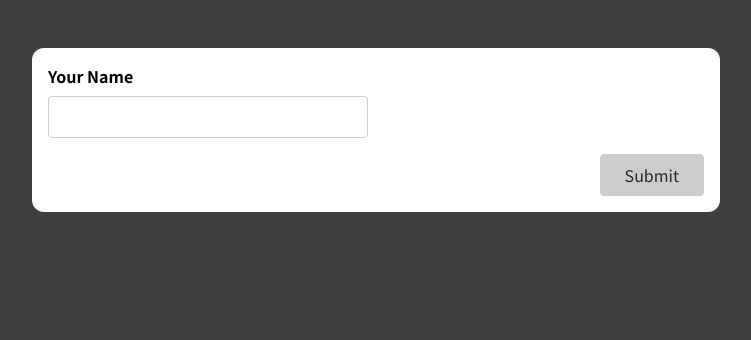
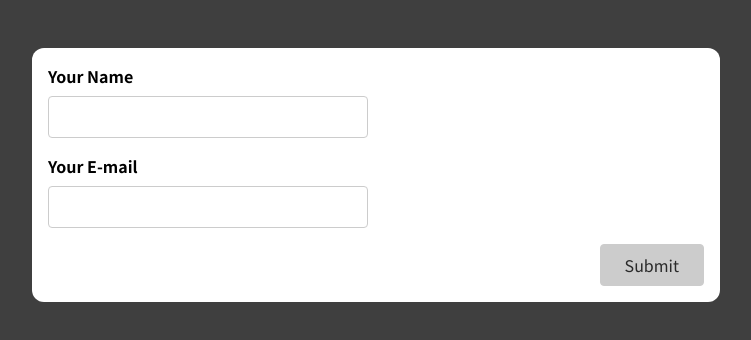
Before and after one commit to dhanushkasampath/working-with-forms-and-user-inputs, a React (Create React App) app: page / in a window 1280 px wide. Shown: the top 340 px of the page, without its empty margins (264-1015 px from the left). Built offline with nearby package versions, Linux system fonts and the light colour scheme.

Commit message:
email input field added

```diff
--- a/src/components/SimpleInput.js
+++ b/src/components/SimpleInput.js
@@ -1,17 +1,22 @@
-import {useState, useRef} from "react";
+import {useState} from "react";
 
 const SimpleInput = (props) => {
 
-    const nameInputRef = useRef();//the last value will be returned
     const[enteredName, setEnteredName] = useState('');
-    const[enteredNameIsValid, setEnteredNameIsValid] = useState(false);
     const[enteredNameTouched, setEnteredNameTouched] = useState(false);
-    // const[formIsValid, setFormIsValid] = useState(false); //having more states is a disadvantage.
+
+    const[enteredEmail, setEnteredEmail] = useState('');
+    const[enteredEmailTouched, setEnteredEmailTouched] = useState(false);
+
+    const enteredNameIsValid = enteredName.trim() !== '';
+    const nameInputIsInvalid = !enteredNameIsValid && enteredNameTouched;
+
+    const enteredEmailIsValid = enteredEmail.includes('@');
+    const emailInputIsInvalid = !enteredEmailIsValid && enteredEmailTouched;
 
     let formIsValid = false;
 
-    if(enteredNameIsValid){
-        console.log('Name Input is valid');
+    if(enteredNameIsValid && enteredEmailIsValid){//only if both are valid, overall form is treated as valid
         formIsValid = true;
     }
     const formSubmissionHandler = event => {
@@ -20,17 +25,17 @@ const SimpleInput = (props) => {
         setEnteredNameTouched(true);//this need to turn to true once the submit button is clicked. as we assume all
         // fields are touched
 
-        if(enteredName.trim() === ''){
-            setEnteredNameIsValid(false);
+        if(!enteredNameIsValid){
             return;
         }
-        setEnteredNameIsValid(true);
         console.log(enteredName);
-        const enteredValue = nameInputRef.current.value;
-        console.log(enteredValue);
-        setEnteredName('');//this is to empty the input field after the form is submitted
-        //same can be done by useRef also. but its not nice as useState
-        // nameInputRef.current.value = '';  <-here we directly manipulating the dom here. which is not ideal to do
+        console.log(enteredEmail);
+
+        setEnteredName('');
+        setEnteredNameTouched(false);
+
+        setEnteredEmail('');
+        setEnteredEmailTouched(false);
     }
 
     const btnOnClickHandler = () => {
@@ -39,33 +44,42 @@ const SimpleInput = (props) => {
 
     const nameInputChangeHandler = (event) => {
         setEnteredName(event.target.value);
-        if(enteredName.trim() !== ''){
-            setEnteredNameIsValid(true);
-        }
+    }
+
+    const emailInputChangeHandler = (event) => {
+        setEnteredEmail(event.target.value);
     }
 
     const nameInputBlurHandler = (event) => {
         setEnteredNameTouched(true);
-        if(enteredName.trim() === ''){
-            setEnteredNameIsValid(false);
-        }
     }
 
-    const nameInputIsInvalid = !enteredNameIsValid && enteredNameTouched;
+    const emailInputBlurHandler = (event) => {
+        setEnteredEmailTouched(true);
+    }
 
     const nameInputClasses = nameInputIsInvalid ? 'form-control invalid' : 'form-control';
+    const emailInputClasses = emailInputIsInvalid ? 'form-control invalid' : 'form-control';
 
     return (
         <form onSubmit={formSubmissionHandler}>
             <div className={nameInputClasses}>
                 <label htmlFor='name'>Your Name</label>
-                <input ref={nameInputRef}
-                       type='text'
+                <input type='text'
                        id='name'
                        onChange={nameInputChangeHandler}
                        onBlur={nameInputBlurHandler}
                        value={enteredName}/>
                 {nameInputIsInvalid && <p className="error-text">name must not be empty</p>}
+            </div>
+            <div className={emailInputClasses}>
+                <label htmlFor='email'>Your E-mail</label>
+                <input type='email'
+                       id='email'
+                       onChange={emailInputChangeHandler}
+                       onBlur={emailInputBlurHandler}
+                       value={enteredEmail}/>
+                {emailInputIsInvalid && <p className="error-text">Please enter a valid email</p>}
             </div>
             <div className="form-actions">
                 <button disabled={!formIsValid} onClick={btnOnClickHandler}>Submit</button>
```
Also changed, not shown: 1 other file (tests, documents, lock files or other folders).
